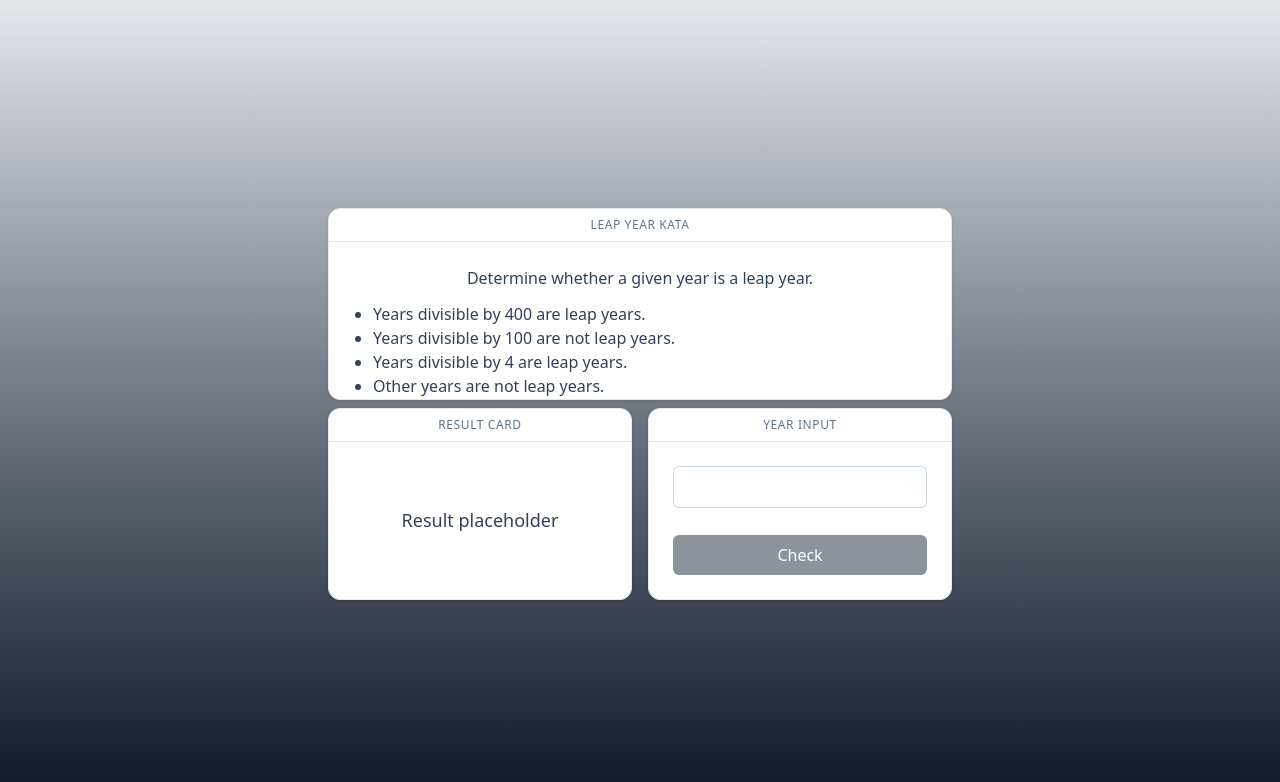
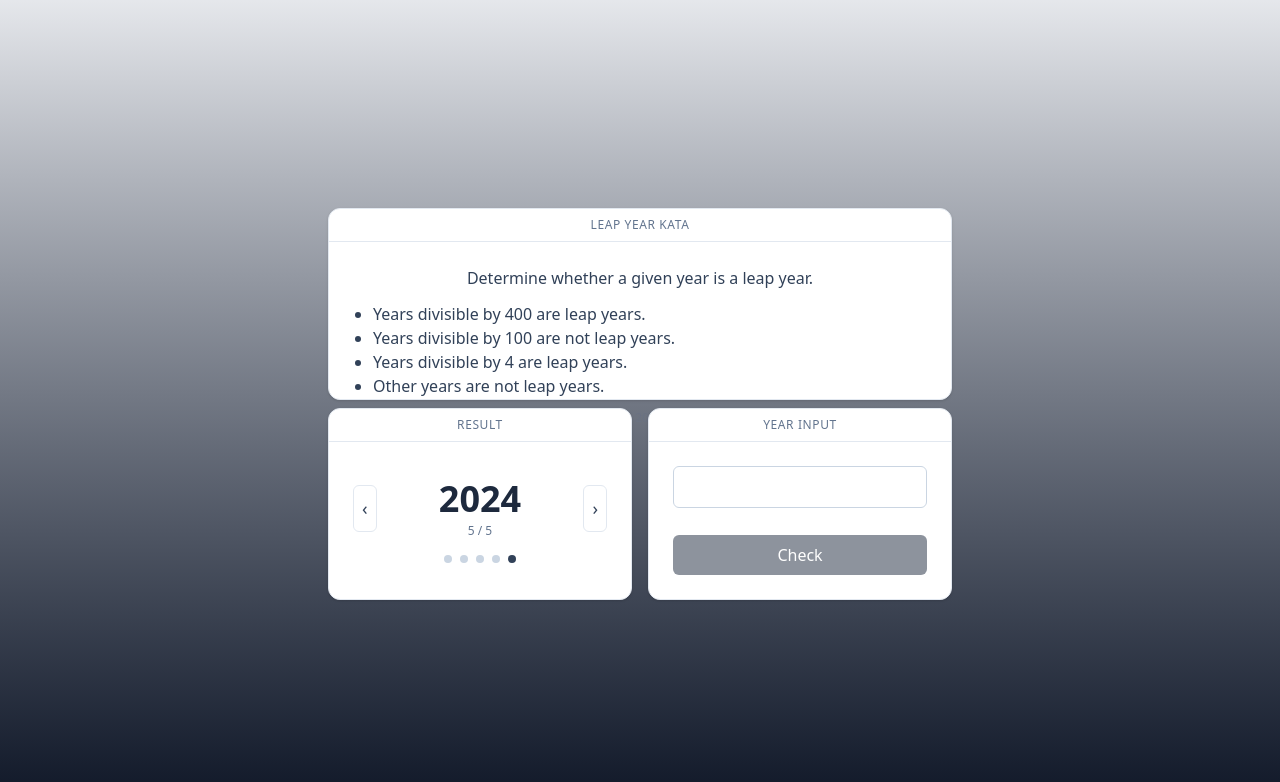
Before and after one commit to Morinslash/leapyear-js-react, a React (Vite) app: page / in a window 1280 px wide. Shown: the top 782 px of the page. Built offline with nearby package versions, Linux system fonts and the light colour scheme.

Commit message:
basic styling for the result card

```diff
--- a/src/components/ResultCard.jsx
+++ b/src/components/ResultCard.jsx
@@ -1,11 +1,68 @@
 // src/components/ResultCard.jsx
-import React from "react";
+import React, { useState } from "react";
 import Card from "./Card";
 
 export default function ResultCard() {
+  // Hardcoded "last 5 inputs" history
+  const [history] = useState([1900, 1996, 2000, 2023, 2024]);
+
+  // Start on the most recent (last) item
+  const [index, setIndex] = useState(history.length - 1);
+
+  const prev = () => {
+    setIndex((i) => (i - 1 + history.length) % history.length);
+  };
+
+  const next = () => {
+    setIndex((i) => (i + 1) % history.length);
+  };
+
+  const currentYear = history[index];
+
   return (
-    <Card title="Result Card">
-      Result placeholder
+    <Card title="Result">
+      <div className="flex flex-col items-center gap-4">
+        <div className="flex items-center w-full max-w-sm justify-between">
+          <button
+            type="button"
+            aria-label="Previous result"
+            onClick={prev}
+            className="p-2 rounded-md border border-slate-200 hover:bg-slate-50 active:scale-95"
+          >
+            ‹
+          </button>
+
+          <div className="flex-1 flex flex-col items-center">
+            <div className="text-4xl font-semibold text-slate-800">
+              {currentYear}
+            </div>
+            <div className="text-xs text-slate-500 mt-1">
+              {index + 1} / {history.length}
+            </div>
+          </div>
+
+          <button
+            type="button"
+            aria-label="Next result"
+            onClick={next}
+            className="p-2 rounded-md border border-slate-200 hover:bg-slate-50 active:scale-95"
+          >
+            ›
+          </button>
+        </div>
+
+        <div className="flex gap-2">
+          {history.map((_, i) => (
+            <span
+              key={i}
+              className={`h-2 w-2 rounded-full ${
+                i === index ? "bg-slate-700" : "bg-slate-300"
+              }`}
+              aria-hidden="true"
+            />
+          ))}
+        </div>
+      </div>
     </Card>
   );
 }
```
